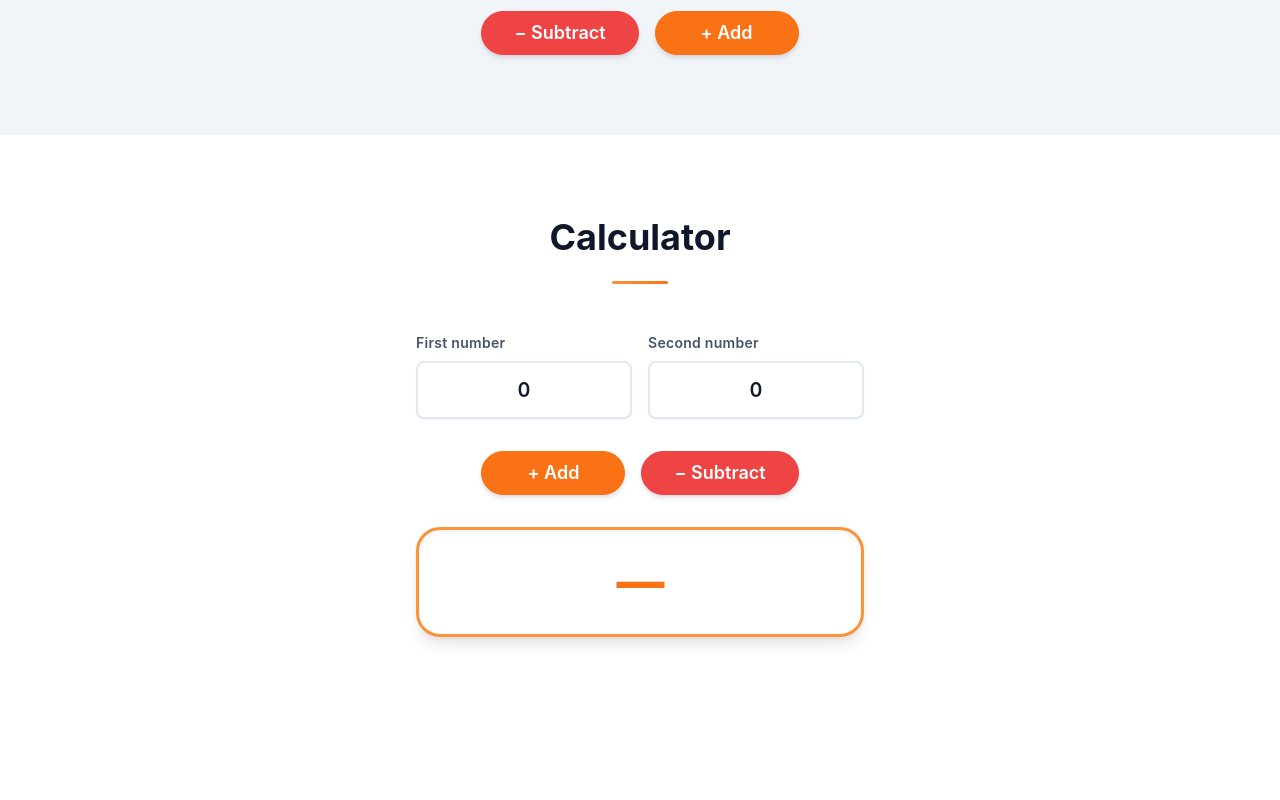
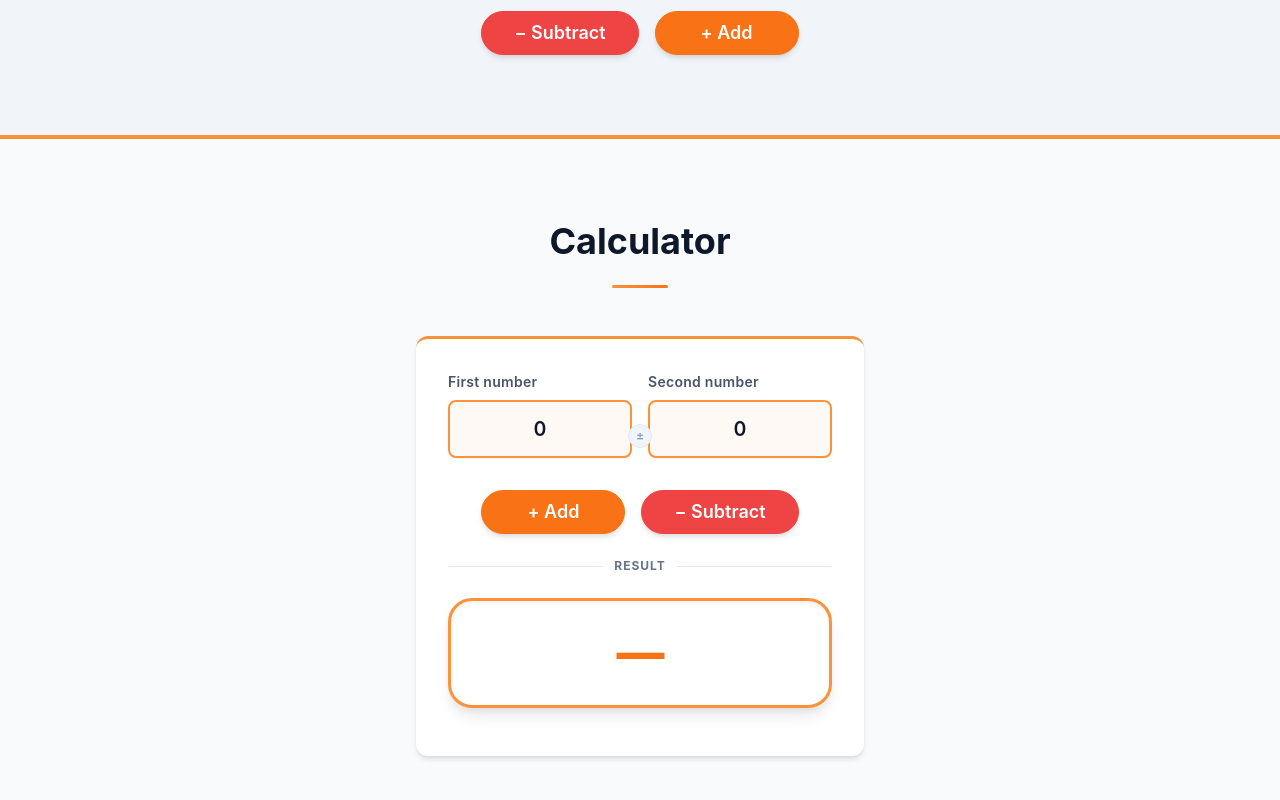
Before and after one commit to chiron-team/git9, a website: page index.html in a window 1280 px wide. Shown: the part 3340-4140 px from the top of the page. Drawn offline with Linux system fonts and the light colour scheme.

Commit message:
feat(agent): Style Calculator Interface with CSS
Task ID: ghdhB7b4687I2ez8vES9
Type: feature
Priority: low

```diff
--- a/src/css/components.css
+++ b/src/css/components.css
@@ -358,6 +358,8 @@
    Calculator
    ========================================================= */
 
+/* Outer card — gives the widget the same "lifted panel" treatment used by
+   .about__bio, .about__fun-facts, and .card throughout the page. */
 .calculator__widget {
   display: flex;
   flex-direction: column;
@@ -365,6 +367,13 @@
   gap: var(--space-8);
   max-width: 28rem;
   margin: 0 auto;
+  background-color: var(--color-white);
+  border-radius: var(--radius-xl);
+  box-shadow: var(--shadow-md);
+  padding: var(--space-8) var(--space-8) var(--space-10);
+
+  /* Top accent stripe — same primary-colour motif as cards and the about section */
+  border-top: 3px solid var(--color-primary-light);
 }
 
 /* Input row */
@@ -373,6 +382,36 @@
   grid-template-columns: 1fr 1fr;
   gap: var(--space-4);
   width: 100%;
+
+  /* Centre the operator glyph between the two columns via a CSS-only approach:
+     a pseudo-element on the container that visually bridges the gap. */
+  position: relative;
+}
+
+/* Decorative operator marker between the two input columns */
+.calculator__inputs::after {
+  content: "±";
+  position: absolute;
+  top: 50%;
+  left: 50%;
+  transform: translate(-50%, -50%);
+  font-size: var(--font-size-xs);
+  font-weight: var(--font-weight-bold);
+  color: var(--color-gray-400);
+  background-color: var(--color-gray-100);
+  border: 1px solid var(--color-gray-200);
+  border-radius: var(--radius-full);
+  width: 1.5rem;
+  height: 1.5rem;
+  display: flex;
+  align-items: center;
+  justify-content: center;
+  pointer-events: none;
+  z-index: 1;
+  line-height: 1;
+
+  /* Sit on top of the gap without affecting the grid children */
+  margin-top: calc(var(--font-size-sm) + var(--space-2));
 }
 
 .calculator__field {
@@ -389,6 +428,8 @@
   letter-spacing: 0.02em;
 }
 
+/* Inputs use the primary-light border and warm tint to match the counter
+   display and card accent language rather than the plain gray-200 default. */
 .calculator__input {
   width: 100%;
   padding: var(--space-3) var(--space-4);
@@ -397,13 +438,15 @@
   font-variant-numeric: tabular-nums;
   text-align: center;
   color: var(--color-gray-900);
-  background-color: var(--color-white);
-  border: 2px solid var(--color-gray-200);
+  background-color: rgb(249 115 22 / 4%);
+  border: 2px solid var(--color-primary-light);
   border-radius: var(--radius-lg);
   box-shadow: var(--shadow-sm);
   transition:
     border-color var(--transition-fast),
+    background-color var(--transition-fast),
     box-shadow var(--transition-fast);
+
   /* Remove browser-default spin buttons for a cleaner look */
   appearance: textfield;
 }
@@ -414,9 +457,15 @@
   margin: 0;
 }
 
+.calculator__input:hover {
+  border-color: var(--color-primary);
+  background-color: rgb(249 115 22 / 6%);
+}
+
 .calculator__input:focus {
   outline: none;
   border-color: var(--color-primary);
+  background-color: var(--color-white);
   box-shadow: 0 0 0 3px rgb(249 115 22 / 15%);
 }
 
@@ -452,13 +501,45 @@
   box-shadow: var(--shadow-sm);
 }
 
-/* Result display */
+/* Result area — labelled divider above the output */
 .calculator__result-wrapper {
   display: flex;
   flex-direction: column;
   align-items: center;
   gap: var(--space-2);
   width: 100%;
+
+  /* Top hairline with centred "Result" label — separates controls from output */
+  position: relative;
+  padding-top: var(--space-8);
+}
+
+/* Hairline rule */
+.calculator__result-wrapper::before {
+  content: "";
+  position: absolute;
+  top: 0;
+  left: 0;
+  right: 0;
+  height: 1px;
+  background-color: var(--color-gray-200);
+}
+
+/* "Result" label centred over the hairline */
+.calculator__result-wrapper::after {
+  content: "Result";
+  position: absolute;
+  top: 0;
+  left: 50%;
+  transform: translate(-50%, -50%);
+  font-size: var(--font-size-xs);
+  font-weight: var(--font-weight-bold);
+  text-transform: uppercase;
+  letter-spacing: 0.08em;
+  color: var(--color-gray-500);
+  background-color: var(--color-white);
+  padding: 0 var(--space-3);
+  white-space: nowrap;
 }
 
 .calculator__result {
@@ -514,20 +595,39 @@
   animation: calc-bump var(--transition-base) ease-out;
 }
 
+/* Expression label — hidden until JS populates it to avoid empty-space gap */
 .calculator__expression {
   font-size: var(--font-size-sm);
   font-weight: var(--font-weight-medium);
   color: var(--color-gray-500);
   font-variant-numeric: tabular-nums;
   margin: 0;
-  min-height: 1.25rem;
   letter-spacing: 0.02em;
+  min-height: 0;
+  transition: opacity var(--transition-fast);
 }
 
-/* Responsive: stack inputs on small screens */
+.calculator__expression:empty {
+  visibility: hidden;
+}
+
+/* -------------------------------------------------------
+   Calculator responsive overrides
+   ------------------------------------------------------- */
+
+/* Small phones: stack inputs, shrink result font & buttons */
 @media (width <= 479px) {
+  .calculator__widget {
+    padding: var(--space-6) var(--space-5) var(--space-8);
+  }
+
   .calculator__inputs {
     grid-template-columns: 1fr;
+  }
+
+  /* Hide the operator marker when stacked — it would sit mid-column oddly */
+  .calculator__inputs::after {
+    display: none;
   }
 
   .calculator__result {
@@ -537,6 +637,14 @@
   .calculator__btn {
     min-width: 7.5rem;
     font-size: var(--font-size-base);
+  }
+}
+
+/* Medium viewports: widen the widget slightly to use available space */
+@media (480px <= width <= 767px) {
+  .calculator__widget {
+    max-width: 32rem;
+    padding: var(--space-8) var(--space-10) var(--space-10);
   }
 }
 
--- a/src/css/layout.css
+++ b/src/css/layout.css
@@ -87,8 +87,12 @@
 /* Calculator section */
 .calculator {
   padding: var(--space-20) 0;
-  background-color: var(--color-white);
+  background-color: var(--color-gray-50);
   text-align: center;
+
+  /* Accent stripe mirrors the .about section, reinforcing the primary-colour
+     thread that runs through every interactive section of the page. */
+  border-top: 4px solid var(--color-primary-light);
 }
 
 /* Contact section */
```
